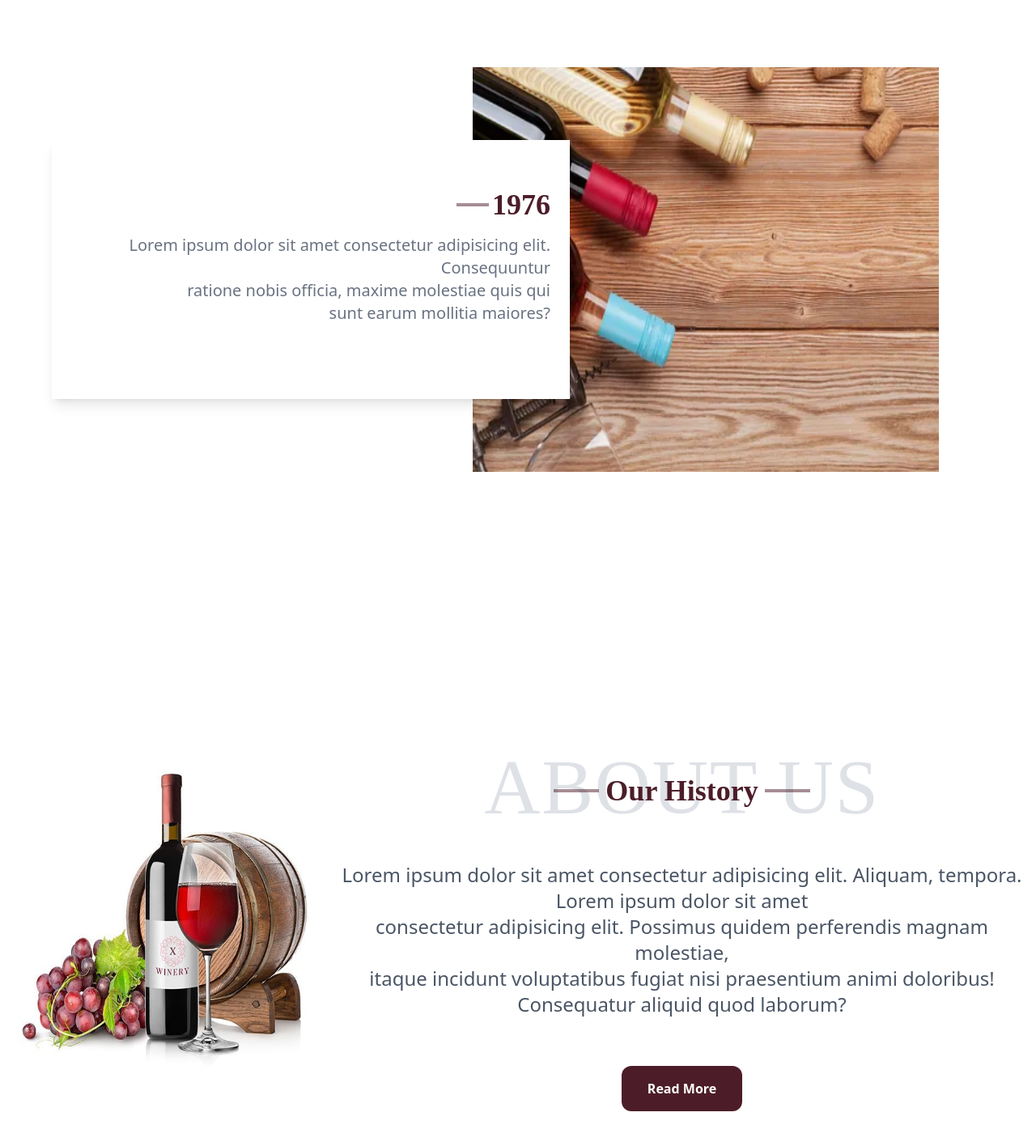
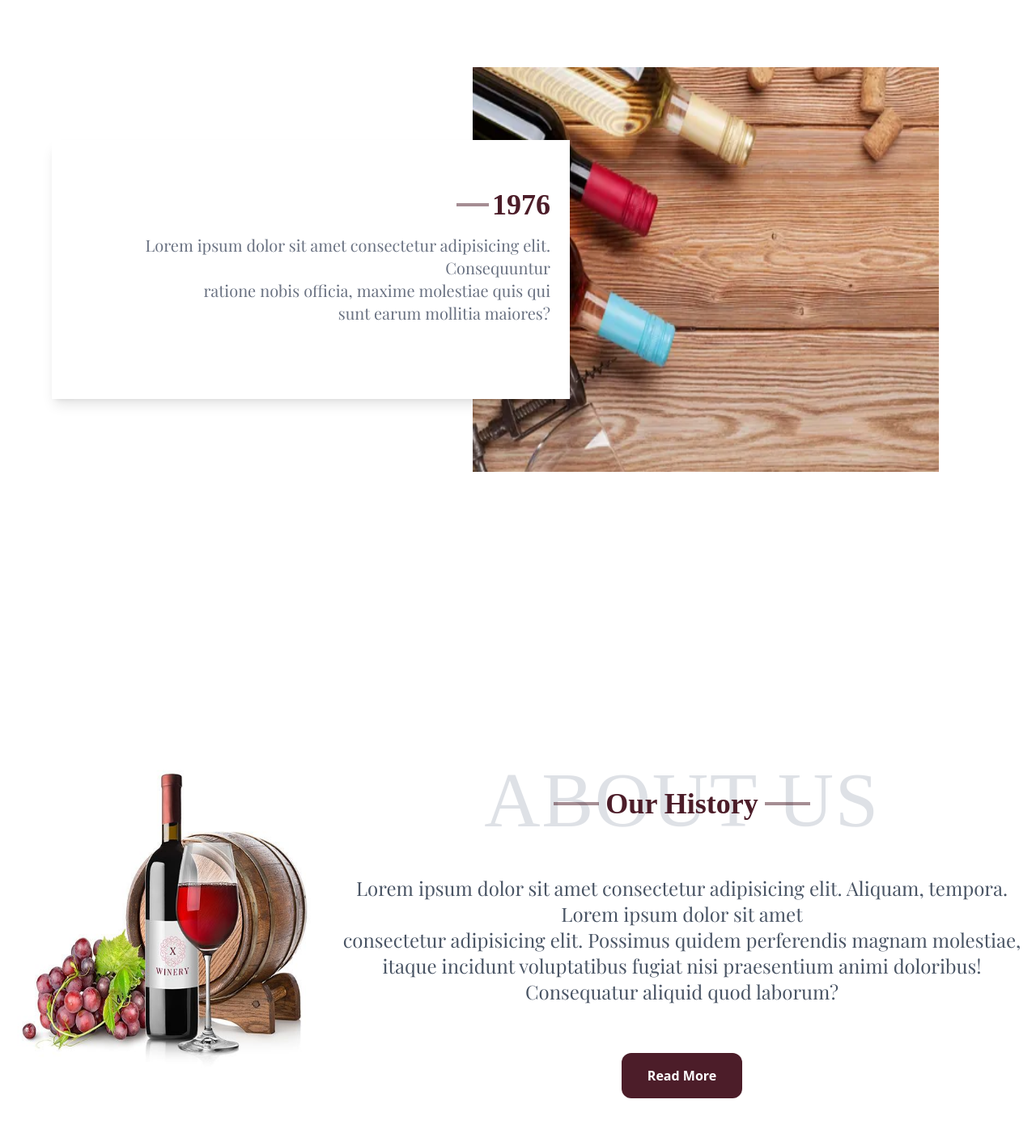
Before and after one commit to laksamba/winery, a React (Vite) app: page / in a window 1280 px wide. Shown: the part 1353-2764 px from the top of the page at 81% size. Built offline with nearby package versions, Linux system fonts and the light colour scheme.

Commit message:
font added

```diff
--- a/src/Pages/OurHistory.jsx
+++ b/src/Pages/OurHistory.jsx
@@ -30,7 +30,7 @@ const OurHistory = () => {
 
        {/* content  */}
       <div className='flex flex-col justify-center items-center gap-12'>
-        <p className='text-2xl text-gray-600 text-center p-3 font-[playfair Display]'>Lorem ipsum dolor sit amet consectetur adipisicing elit. Aliquam, tempora. Lorem ipsum dolor sit amet <br /> consectetur adipisicing elit. Possimus quidem perferendis magnam molestiae, <br /> itaque incidunt voluptatibus fugiat nisi praesentium animi doloribus! <br /> Consequatur aliquid quod laborum?
+        <p className='text-2xl text-gray-600 text-center p-3 font-paragraph'>Lorem ipsum dolor sit amet consectetur adipisicing elit. Aliquam, tempora. Lorem ipsum dolor sit amet <br /> consectetur adipisicing elit. Possimus quidem perferendis magnam molestiae, <br /> itaque incidunt voluptatibus fugiat nisi praesentium animi doloribus! <br /> Consequatur aliquid quod laborum?
         </p>
         <Link className='px-8 py-4 bg-[#4c1d29] text-white font-bold rounded-xl'>Read More</Link>
       </div>
--- a/src/Pages/OurStory.jsx
+++ b/src/Pages/OurStory.jsx
@@ -26,7 +26,7 @@ const OurStory = () => {
            <hr  className="border-2 w-10 border-[#4c1d29]/50"/>
           <h1 className=" text-4xl text-[#4c1d29] font-bold text-right font-[cursive]">1976</h1>
           </div>
-          <p className="text-gray-500 mb-8 text-xl ">Lorem ipsum dolor sit amet consectetur adipisicing elit.  Consequuntur <br /> ratione nobis officia, maxime molestiae quis qui <br /> sunt earum mollitia maiores?</p>
+          <p className="text-gray-500 mb-8 text-xl font-paragraph">Lorem ipsum dolor sit amet consectetur adipisicing elit.  Consequuntur <br /> ratione nobis officia, maxime molestiae quis qui <br /> sunt earum mollitia maiores?</p>
         </div>
 
        {/* images section */}
--- a/src/index.css
+++ b/src/index.css
@@ -1 +1,6 @@
+@import url('https://fonts.googleapis.com/css2?family=Playfair+Display:wght@400;500;600;700&display=swap');
 @import "tailwindcss";
+
+.font-paragraph {
+  font-family: 'Playfair Display', serif;
+}
```
